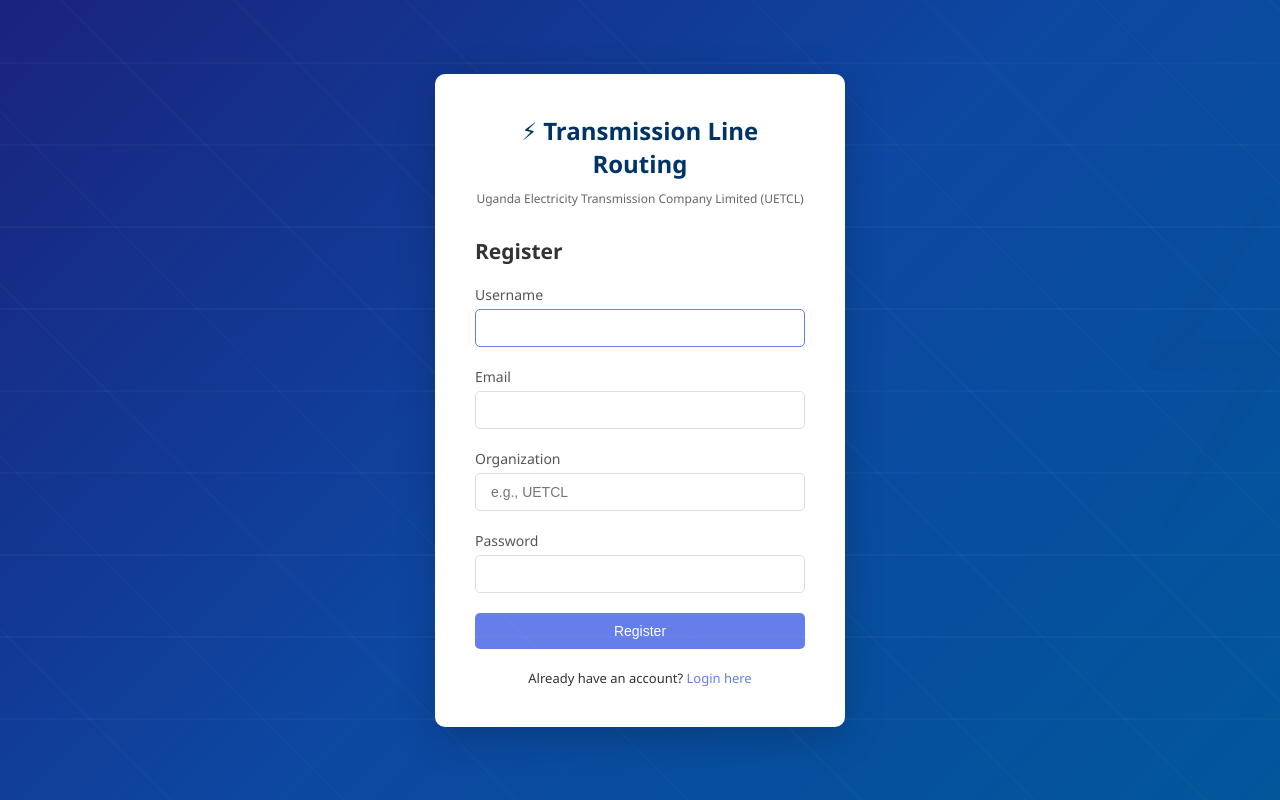
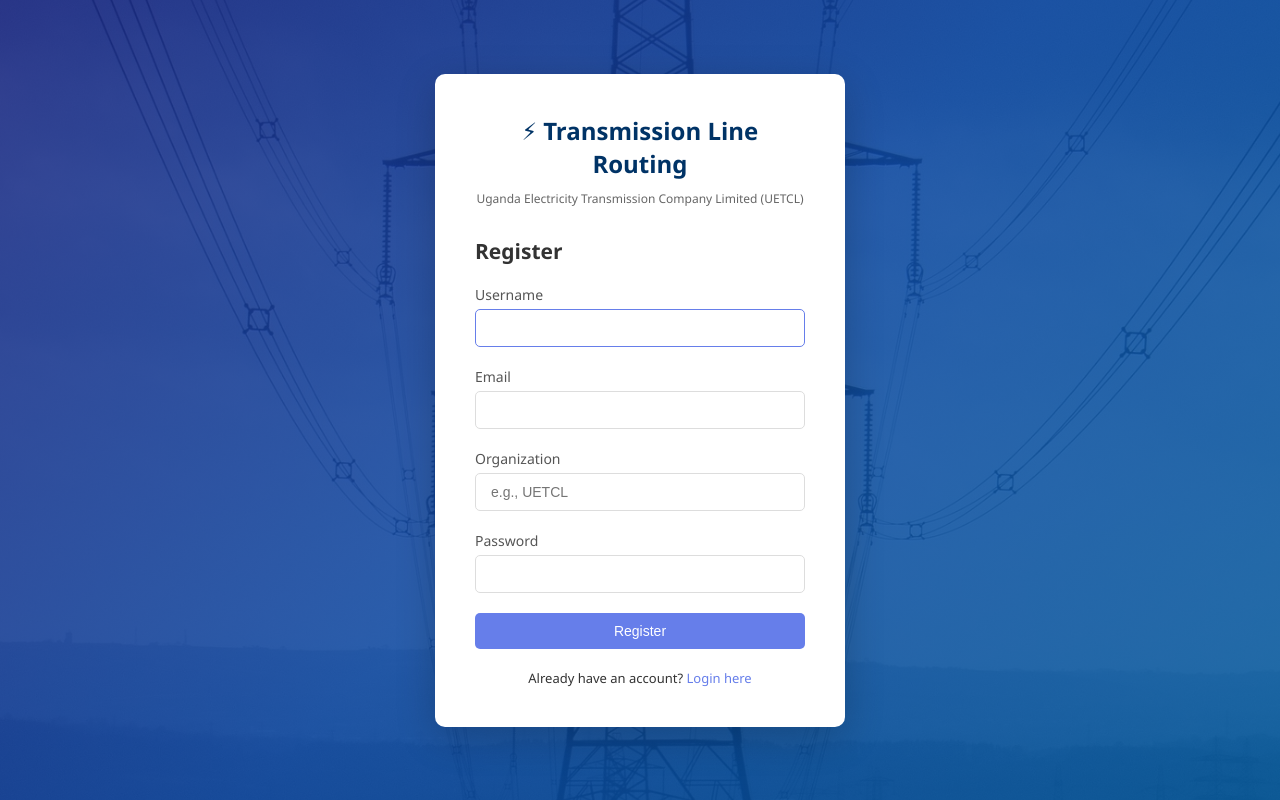
Before and after one commit to Rodney222-cpu/transmission_routing_tool_app, a Flask app: page /auth/register in a window 1280 px wide; the page is wider, and only the part inside the window is pictured. Run offline with Flask 3, Linux system fonts and the light colour scheme.

Commit message:
feat: Use real transmission tower image as login page background

```diff
--- a/static/css/style.css
+++ b/static/css/style.css
@@ -22,72 +22,17 @@
     align-items: center;
     justify-content: center;
     min-height: 100vh;
-    background: linear-gradient(135deg, #1a237e 0%, #0d47a1 50%, #01579b 100%);
+    background: linear-gradient(135deg, rgba(26, 35, 126, 0.85) 0%, rgba(13, 71, 161, 0.85) 50%, rgba(1, 87, 155, 0.85) 100%),
+                url('../images/login_background.jpg');
+    background-size: cover;
+    background-position: center;
+    background-repeat: no-repeat;
+    background-attachment: fixed;
     position: relative;
     overflow: hidden;
 }
 
-/* Transmission Tower Pattern Overlay */
-.login-page::before {
-    content: '';
-    position: absolute;
-    top: 0;
-    left: 0;
-    right: 0;
-    bottom: 0;
-    background-image:
-        /* Power lines - horizontal */
-        repeating-linear-gradient(0deg,
-            transparent 0px,
-            transparent 80px,
-            rgba(255, 255, 255, 0.03) 80px,
-            rgba(255, 255, 255, 0.03) 82px
-        ),
-        /* Power lines - diagonal */
-        repeating-linear-gradient(45deg,
-            transparent 0px,
-            transparent 120px,
-            rgba(255, 255, 255, 0.02) 120px,
-            rgba(255, 255, 255, 0.02) 122px
-        );
-    pointer-events: none;
-}
 
-/* Decorative transmission tower silhouettes */
-.login-page::after {
-    content: '⚡';
-    position: absolute;
-    font-size: 400px;
-    opacity: 0.03;
-    top: 10%;
-    right: -5%;
-    pointer-events: none;
-    transform: rotate(-15deg);
-}
-
-/* Left side decorative element - Tower silhouette */
-.login-decoration-left {
-    position: absolute;
-    left: 5%;
-    top: 50%;
-    transform: translateY(-50%);
-    width: 150px;
-    height: 400px;
-    opacity: 0.1;
-    pointer-events: none;
-}
-
-/* Right side decorative element - Transformer */
-.login-decoration-right {
-    position: absolute;
-    right: 5%;
-    top: 50%;
-    transform: translateY(-50%);
-    width: 150px;
-    height: 300px;
-    opacity: 0.1;
-    pointer-events: none;
-}
 
 .login-container {
     width: 100%;
```
Also changed, not shown: templates/login.html (+0 -39 lines), static/images/login_background.jpg (added).
